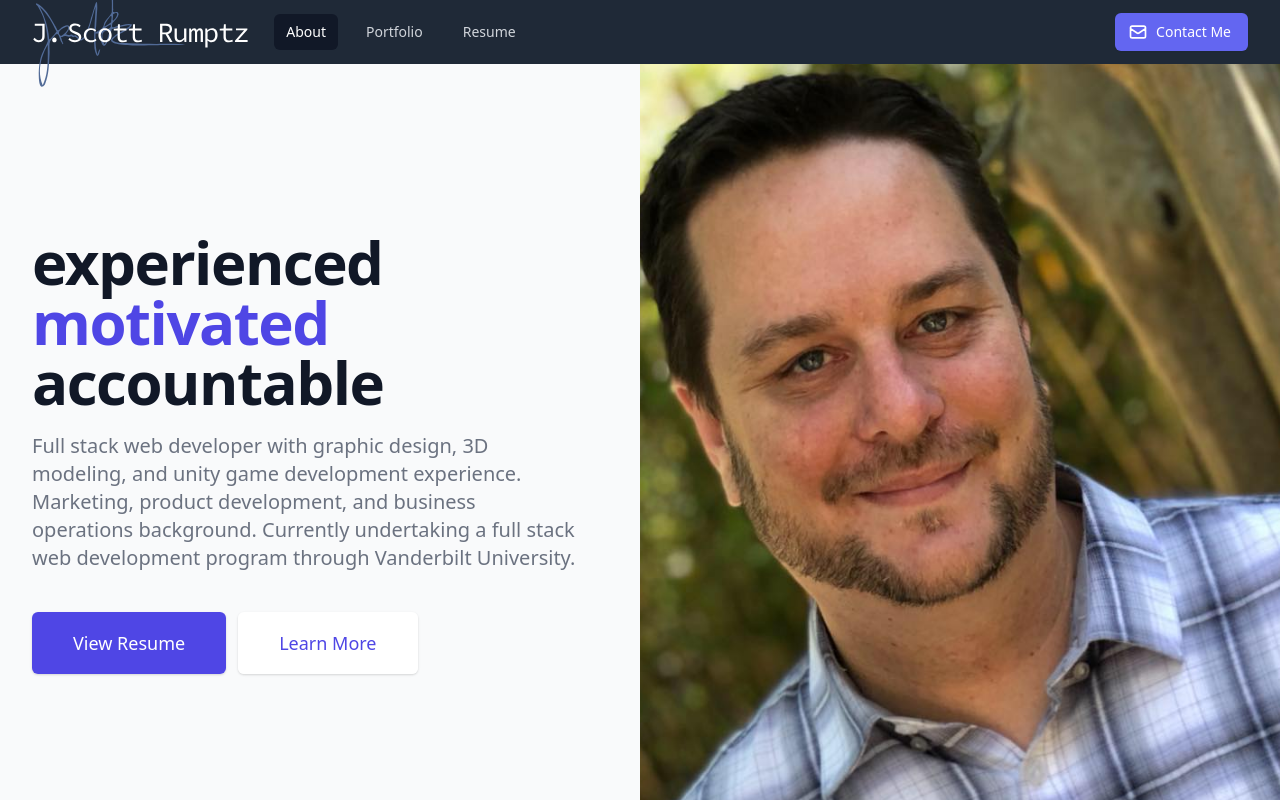
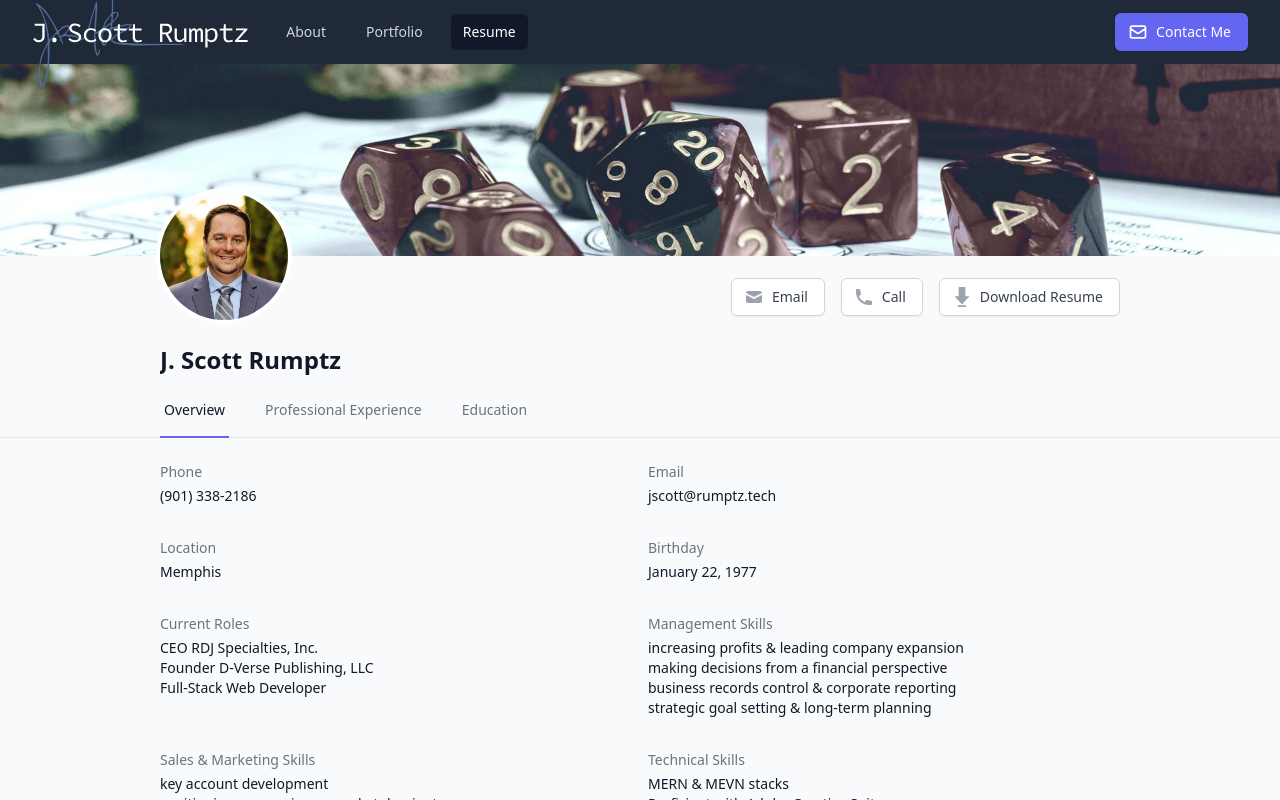
Before and after one commit to jscottrumptz/rumptz.tech, a React (Create React App) app: page / in a window 1280 px wide. Both pictures are taken after a click on the link "View Resume". Shown: the top 800 px of the page. Built offline with nearby package versions, Linux system fonts and the light colour scheme.

Commit message:
working navigation

```diff
--- a/src/App.js
+++ b/src/App.js
@@ -1,3 +1,4 @@
+import React, { useState } from 'react';
 import Contact from "./components/Contact";
 import About from "./components/About";
 import Nav from "./components/Nav";
@@ -6,18 +7,27 @@ import Resume from "./components/Resume";
 import Portfolio from "./components/Portfolio";
 
 function App() {
+    const [page, setPage] = useState('about')
+
     return (
         <div className="App">
             <div className="fixed w-full z-50">
-            <Nav/>
+                <Nav
+                    page={page}
+                    setPage={setPage}
+                />
             </div>
             <div className="z-0">
-            <About/>
-            <Portfolio/>
-            <Resume/>
-            <Contact/>
-            <Footer/>
+                { page === 'about' &&  <About
+                    setPage={setPage}
+                /> }
+                { page === 'portfolio' &&  <Portfolio/> }
+                { page === 'resume' &&  <Resume/> }
+                { page === 'contact' &&  <Contact/> }
             </div>
+            <Footer
+                setPage={setPage}
+            />
         </div>
     );
 }
--- a/src/components/About/index.js
+++ b/src/components/About/index.js
@@ -1,7 +1,11 @@
 import React from 'react';
 import headshot from "../../assets/images/j-scott-rumptz.jpg";
 
-function About() {
+function About(props) {
+    const {
+        setPage
+    } = props;
+
     return (
         <main className="lg:relative bg-gray-50">
             <div className="mx-auto max-w-7xl w-full pt-16 pb-20 text-center lg:py-48 lg:text-left">
@@ -22,7 +26,7 @@ function About() {
                     </p>
                     <div className="mt-10 sm:flex sm:justify-center lg:justify-start">
                         <div className="rounded-md shadow">
-                            <a href="#"
+                            <a href="#" onClick={() => setPage('resume')}
                                className="w-full flex items-center justify-center px-8 py-3 border border-transparent text-base font-medium rounded-md text-white bg-indigo-600 hover:bg-indigo-700 md:py-4 md:text-lg md:px-10">
                                 View Resume
                             </a>
--- a/src/components/Footer/index.js
+++ b/src/components/Footer/index.js
@@ -1,31 +1,38 @@
 import React from 'react';
 
-function Footer() {
+function Footer(props) {
+    const {
+        setPage
+    } = props;
+
     return (
         <footer className="bg-gray-50">
             <div className="max-w-7xl mx-auto py-12 px-4 overflow-hidden sm:px-6 lg:px-8">
                 <nav className="-mx-5 -my-2 flex flex-wrap justify-center" aria-label="Footer">
                     <div className="px-5 py-2">
-                        <a href="#"
+                        <a href="#" onClick={() => setPage('about')}
                            className="text-base text-gray-500 hover:text-gray-900">
                             About
                         </a>
                     </div>
 
                     <div className="px-5 py-2">
-                        <a href="#" className="text-base text-gray-500 hover:text-gray-900">
+                        <a href="#" onClick={() => setPage('portfolio')}
+                            className="text-base text-gray-500 hover:text-gray-900">
                             Portfolio
                         </a>
                     </div>
 
                     <div className="px-5 py-2">
-                        <a href="#" className="text-base text-gray-500 hover:text-gray-900">
+                        <a href="#" onClick={() => setPage('resume')}
+                            className="text-base text-gray-500 hover:text-gray-900">
                             Resume
                         </a>
                     </div>
 
                     <div className="px-5 py-2">
-                        <a href="#" className="text-base text-gray-500 hover:text-gray-900">
+                        <a href="#" onClick={() => setPage('contact')}
+                            className="text-base text-gray-500 hover:text-gray-900">
                             Contact
                         </a>
                     </div>
--- a/src/components/Nav/index.js
+++ b/src/components/Nav/index.js
@@ -1,7 +1,13 @@
 import React from 'react';
 import logo from "../../assets/images/logo.svg";
+import Portfolio from "../Portfolio";
 
-function Nav() {
+function Nav(props) {
+    const {
+        page = '',
+        setPage
+    } = props;
+
     return (
         <nav className="bg-gray-800">
             <div className="max-w-7xl mx-auto px-4 sm:px-6 lg:px-8">
@@ -36,18 +42,37 @@ function Nav() {
                         </div>
                         <div className="hidden md:ml-6 md:flex md:items-center md:space-x-4">
 
-                            <a href="#" className="bg-gray-900 text-white px-3 py-2 rounded-md text-sm font-medium"
-                               aria-current="page">About</a>
+                            { page === 'about' &&  <a href="#"  onClick={() => setPage('about')}
+                               className="bg-gray-900 text-white px-3 py-2 rounded-md text-sm font-medium" aria-current="page">
+                                About
+                            </a> }
+                            { page != 'about' &&  <a href="#"  onClick={() => setPage('about')}
+                                  className="text-gray-300 hover:bg-gray-700 hover:text-white px-3 py-2 rounded-md text-sm font-medium">
+                                About
+                            </a> }
 
-                            <a href="#"
-                               className="text-gray-300 hover:bg-gray-700 hover:text-white px-3 py-2 rounded-md text-sm font-medium">Portfolio</a>
+                            { page === 'portfolio' &&  <a href="#"  onClick={() => setPage('portfolio')}
+                                                      className="bg-gray-900 text-white px-3 py-2 rounded-md text-sm font-medium" aria-current="page">
+                                Portfolio
+                            </a> }
+                            { page != 'portfolio' &&  <a href="#"  onClick={() => setPage('portfolio')}
+                                                     className="text-gray-300 hover:bg-gray-700 hover:text-white px-3 py-2 rounded-md text-sm font-medium">
+                                Portfolio
+                            </a> }
 
-                            <a href="#"
-                               className="text-gray-300 hover:bg-gray-700 hover:text-white px-3 py-2 rounded-md text-sm font-medium">Resume</a>
+                            { page === 'resume' &&  <a href="#"  onClick={() => setPage('resume')}
+                                                          className="bg-gray-900 text-white px-3 py-2 rounded-md text-sm font-medium" aria-current="page">
+                                Resume
+                            </a> }
+                            { page != 'resume' &&  <a href="#"  onClick={() => setPage('resume')}
+                                                         className="text-gray-300 hover:bg-gray-700 hover:text-white px-3 py-2 rounded-md text-sm font-medium">
+                                Resume
+                            </a> }
                         </div>
                     </div>
                     <div className="flex items-center">
                         <div className="flex-shrink-0">
+                            <a href="#" onClick={() => setPage('contact')}>
                                 <button type="button"
                                         className="relative inline-flex items-center px-4 py-2 border border-transparent shadow-sm text-sm font-medium rounded-md text-white bg-indigo-500 hover:bg-indigo-600 focus:outline-none focus:ring-2 focus:ring-offset-2 focus:ring-offset-gray-800 focus:ring-indigo-500">
 
@@ -58,6 +83,7 @@ function Nav() {
                                     </svg>
                                     <span>Contact Me</span>
                                 </button>
+                            </a>
                         </div>
                     </div>
                 </div>
@@ -67,13 +93,14 @@ function Nav() {
             <div className="md:hidden" id="mobile-menu">
                 <div className="px-2 pt-2 pb-3 space-y-1 sm:px-3">
 
-                    <a href="#" className="bg-gray-900 text-white block px-3 py-2 rounded-md text-base font-medium"
+                    <a href="#" onClick={() => setPage('about')}
+                       className="bg-gray-900 text-white block px-3 py-2 rounded-md text-base font-medium"
                        aria-current="page">About</a>
 
-                    <a href="#"
+                    <a href="#" onClick={() => setPage('portfolio')}
                        className="text-gray-300 hover:bg-gray-700 hover:text-white block px-3 py-2 rounded-md text-base font-medium">Portfolio</a>
 
-                    <a href="#"
+                    <a href="#" onClick={() => setPage('resume')}
                        className="text-gray-300 hover:bg-gray-700 hover:text-white block px-3 py-2 rounded-md text-base font-medium">Resume</a>
 
                 </div>
--- a/src/components/Portfolio/index.js
+++ b/src/components/Portfolio/index.js
@@ -3,7 +3,7 @@ import Project from "../Project";
 
 function Portfolio() {
     return (
-        <main className="bg-gray-50">
+        <main className="bg-gray-50 pt-16">
             <div className="max-w-7xl mx-auto py-6 px-4 sm:py-4 sm:px-6 lg:px-8">
                 <Project/>
             </div>
--- a/src/components/Resume/index.js
+++ b/src/components/Resume/index.js
@@ -5,7 +5,7 @@ import resume from "../../assets/J_Scott_Rumptz_Resume.pdf"
 
 function Resume() {
     return (
-        <main className="bg-gray-50">
+        <main className="bg-gray-50 pt-16">
             <article>
 
                 <div>
```
Also changed, not shown: src/components/Project/index.js (+18 -1 lines), src/assets/images/projects/this-site.jpg (added). Lines whose indentation alone changed are shown as unchanged.
